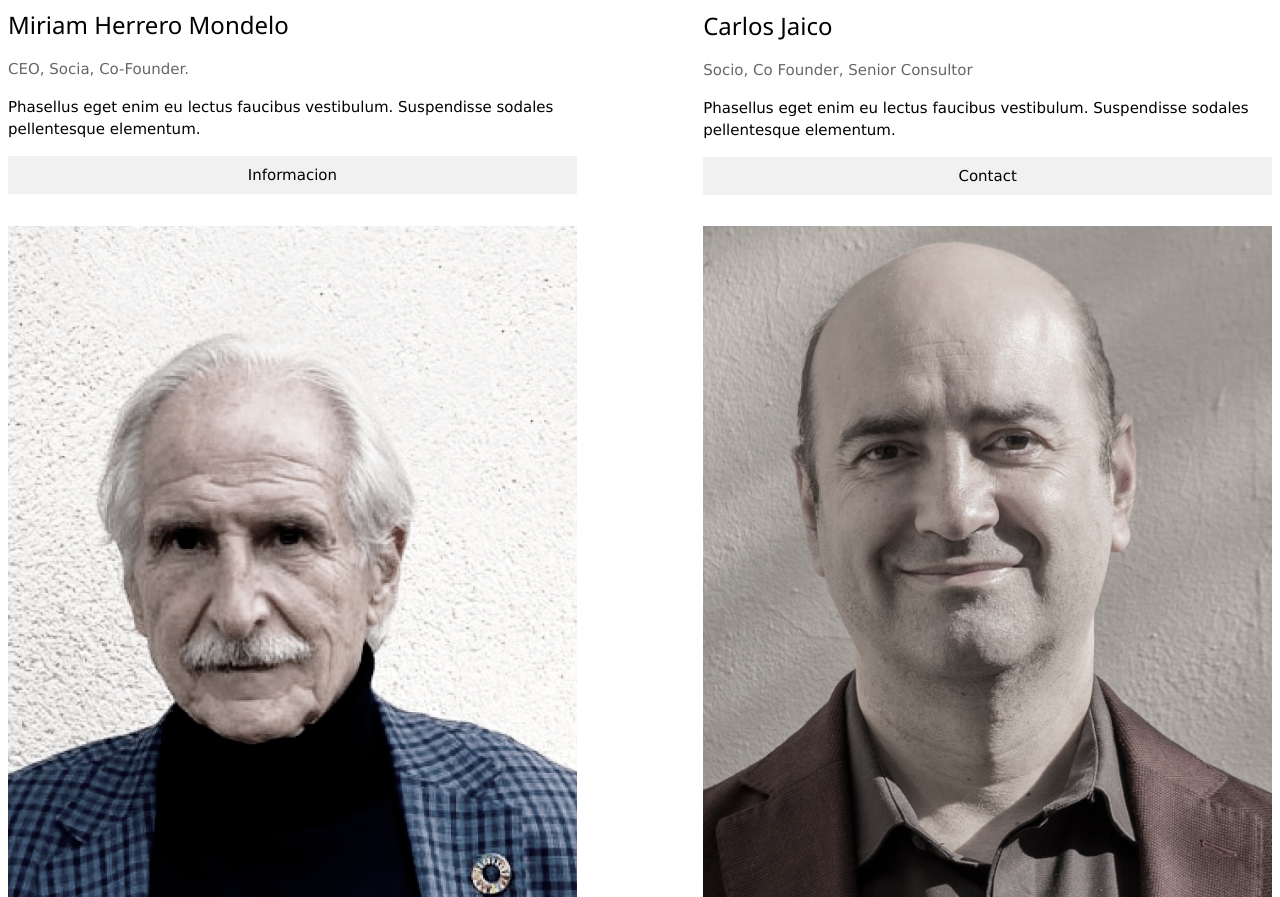
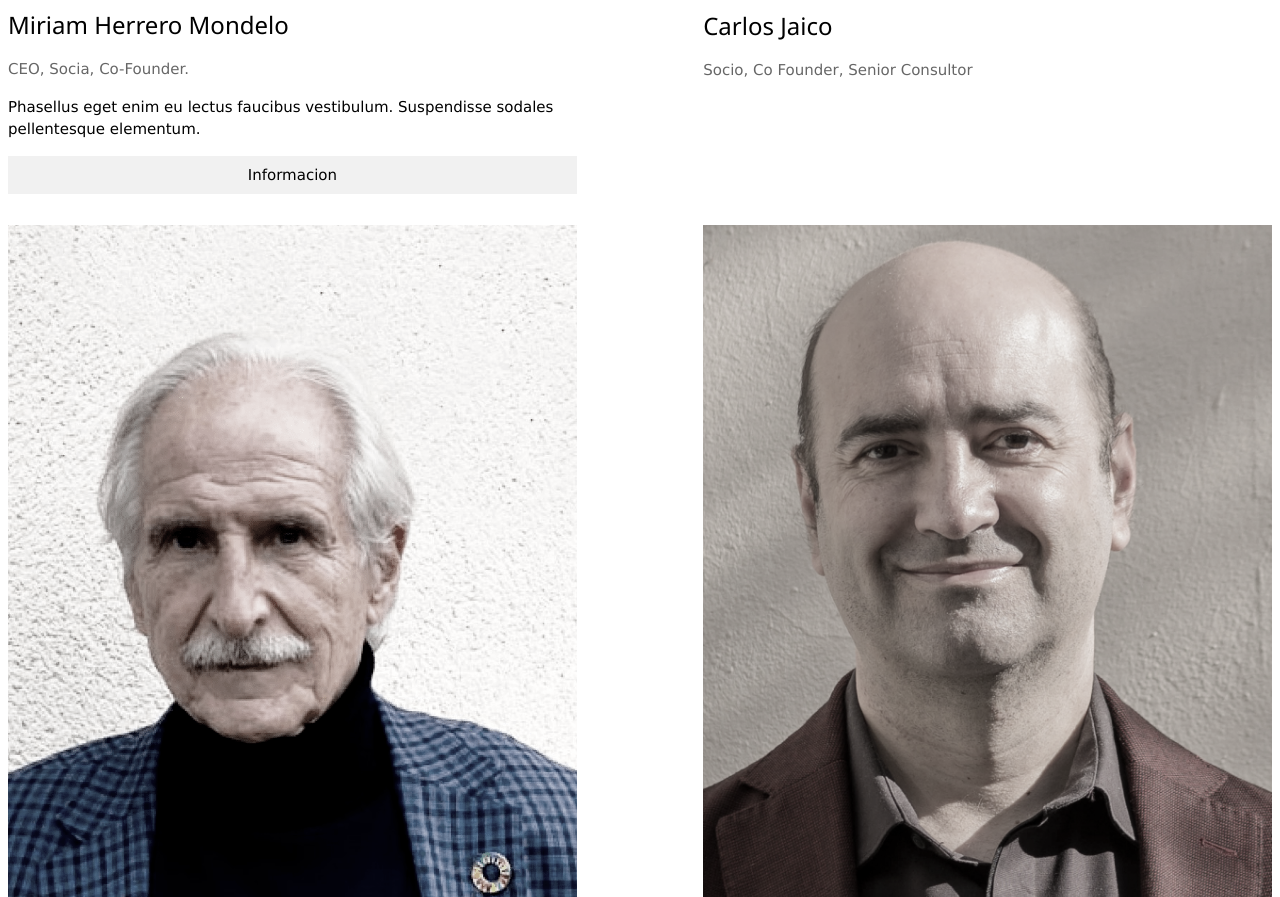
Before and after one commit to AlexanderNuetzenadel/AlexanderNuetzenadel.github.io, a plain HTML site: page ourTeam.html in a window 1280 px wide. Shown: the part 936-1833 px from the top of the page. Drawn offline with Linux system fonts and the light colour scheme.

Commit message:
Update ourTeam.html

```diff
--- a/ourTeam.html
+++ b/ourTeam.html
@@ -57,8 +57,7 @@
           <img src="/Images/Carlos_Jaico_Headshot_New.jpg" alt="Carlos" style="width:99.4%;">
           <h3>Carlos Jaico</h3>
           <p class="jaico-opacity">Socio, Co Founder, Senior Consultor</p>
-          <p>Phasellus eget enim eu lectus faucibus vestibulum. Suspendisse sodales pellentesque elementum.</p>
-          <p><button class="jaico-button jaico-light-grey jaico-block">Contact</button></p>
+
         </div>
       </div>
       <div class="jaico-row-padding jaico-grayscale">
```
